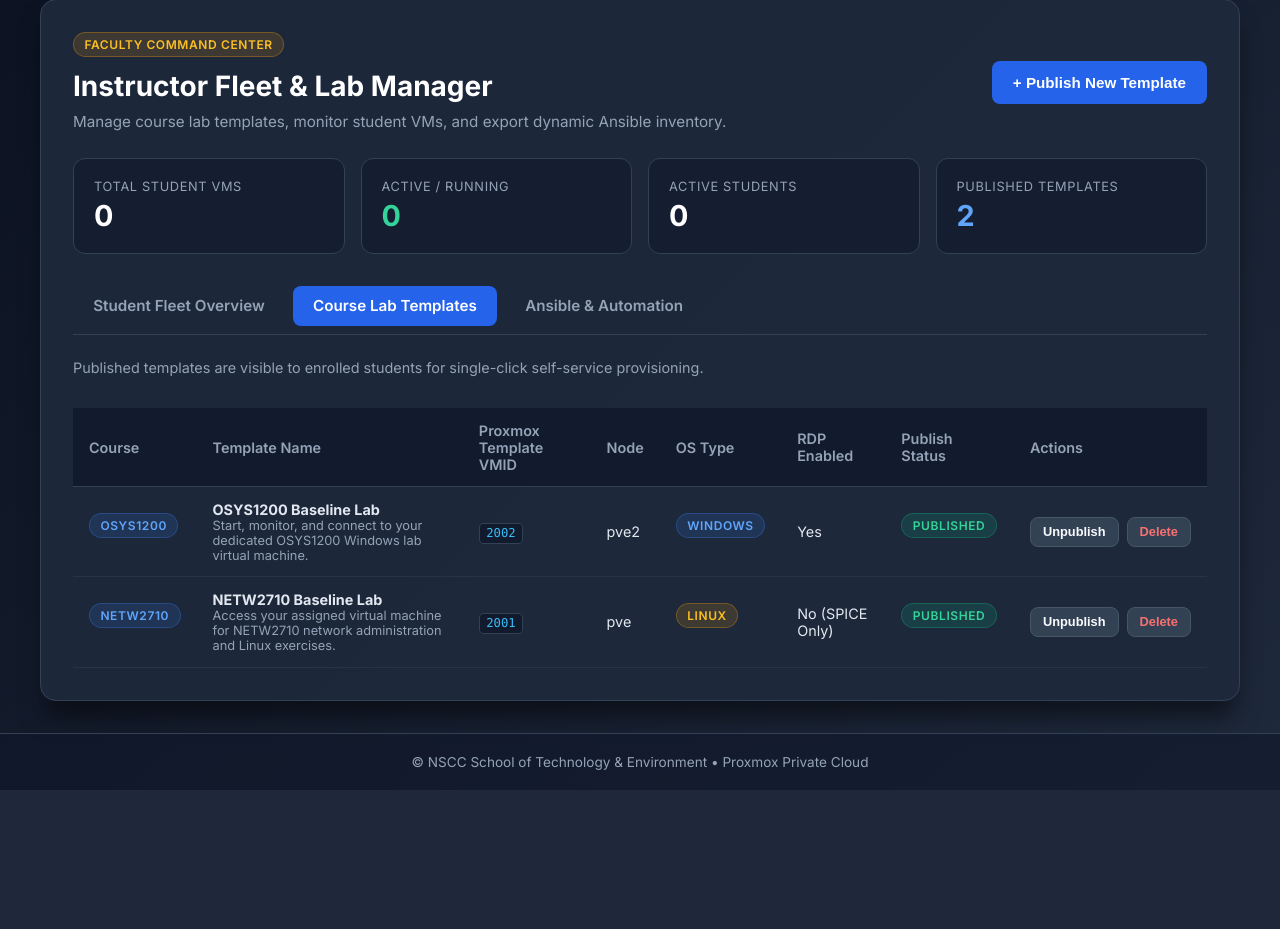
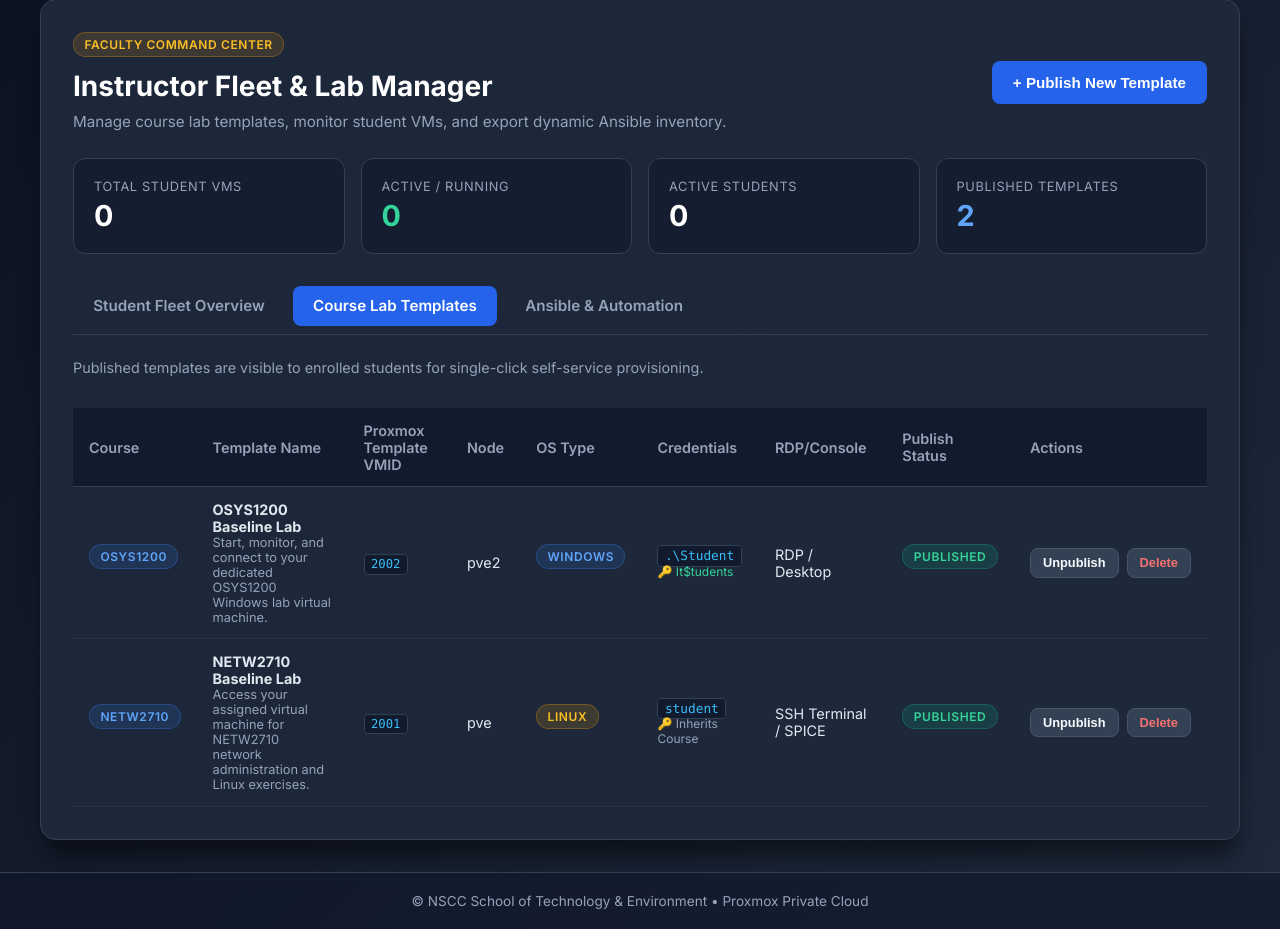
Before and after one commit to redmondmj/nscc-lab-portal, a Flask app: page /admin in a window 1280 px wide, after a click on "Course Lab Templates". Shown: the part 104-1033 px from the top of the page. Before the commit the page ends 894 px from the top, so only its background shows below. Run offline with Flask 3, Linux system fonts and the light colour scheme; data comes from the database, SQL or seed files in the repository; data that the repository does not hold is empty; some libraries are stand-ins or nearby versions.

Commit message:
feat: add template default_password management and support in-browser Linux SSH terminals

```diff
--- a/app.py
+++ b/app.py
@@ -542,43 +542,73 @@ def console_view(course_id, vmid):
         except Exception:
             pass
 
+    # Determine OS type (Windows RDP vs Linux SSH)
+    os_type = "windows"
+    if vm_record and vm_record.template and vm_record.template.os_type:
+        os_type = vm_record.template.os_type.lower()
+    elif getattr(course, "os_type", None):
+        os_type = course.os_type.lower()
+    elif cfg.get("os_type"):
+        os_type = cfg.get("os_type").lower()
+
+    default_user = "student" if os_type == "linux" else ".\\Student"
     username = (
         request.args.get("user")
         or (vm_record.template.default_username if (vm_record and vm_record.template and vm_record.template.default_username) else None)
         or cfg.get("default_username")
         or course.default_username
-        or ".\\Student"
+        or default_user
     )
     password = (
         request.args.get("pass")
+        or (vm_record.template.default_password if (vm_record and vm_record.template and vm_record.template.default_password) else None)
         or cfg.get("default_password")
         or os.environ.get(f"{course.id.upper()}_VM_PASSWORD")
         or os.environ.get("DEFAULT_VM_PASSWORD")
     )
 
-    domain = None
-    if "\\" in username:
-        domain, username = username.split("\\", 1)
+    if os_type == "linux":
+        ssh_settings = {
+            "hostname": target_ip,
+            "port": "22",
+            "username": username,
+            "font-name": "monospace",
+            "font-size": "14",
+            "color-scheme": "black-white"
+        }
+        if password:
+            ssh_settings["password"] = password
 
-    rdp_settings = {
-        "hostname": target_ip,
-        "port": "3389",
-        "security": "any",
-        "ignore-cert": "true",
-        "color-depth": "24",
-        "username": username
-    }
-    if domain:
-        rdp_settings["domain"] = domain
-    if password:
-        rdp_settings["password"] = password
+        conn_settings = {
+            "connection": {
+                "type": "ssh",
+                "settings": ssh_settings
+            }
+        }
+    else:
+        domain = None
+        if "\\" in username:
+            domain, username = username.split("\\", 1)
 
-    conn_settings = {
-        "connection": {
-            "type": "rdp",
-            "settings": rdp_settings
+        rdp_settings = {
+            "hostname": target_ip,
+            "port": "3389",
+            "security": "any",
+            "ignore-cert": "true",
+            "color-depth": "24",
+            "username": username
         }
-    }
+        if domain:
+            rdp_settings["domain"] = domain
+        if password:
+            rdp_settings["password"] = password
+
+        conn_settings = {
+            "connection": {
+                "type": "rdp",
+                "settings": rdp_settings
+            }
+        }
 
     token = generate_guacamole_token(conn_settings, app.secret_key)
     vm_data = vm_record.to_dict() if vm_record else {"vmid": vmid, "name": f"VM-{vmid}", "last_ip": target_ip}
@@ -676,11 +706,12 @@ def api_admin_add_template():
         supports_spice=True,
         preferred_node=data.get("preferred_node", "pve2"),
         default_username=data.get("default_username", ".\\Student"),
+        default_password=data.get("default_password") or None,
         is_published=data.get("is_published", True)
     )
     db.session.add(tmpl)
     db.session.commit()
-    return jsonify({"success": True, "template": tmpl.to_dict()}), 201
+    return jsonify({"success": True, "template": tmpl.to_dict(include_sensitive=True)}), 201
 
 @app.route("/api/admin/templates/<int:template_id>", methods=["PATCH"])
 @admin_required
@@ -697,6 +728,10 @@ def api_admin_update_template(template_id):
         tmpl.name = data["name"]
     if "description" in data:
         tmpl.description = data["description"]
+    if "default_username" in data:
+        tmpl.default_username = data["default_username"]
+    if "default_password" in data:
+        tmpl.default_password = data["default_password"] or None
 
     db.session.commit()
     return jsonify({"success": True, "template": tmpl.to_dict()})
--- a/guac-bridge/server.js
+++ b/guac-bridge/server.js
@@ -37,7 +37,8 @@ const clientOptions = {
         key: key
     },
     allowedUnencryptedConnectionSettings: {
-        rdp: ['width', 'height', 'dpi']
+        rdp: ['width', 'height', 'dpi'],
+        ssh: ['width', 'height', 'dpi', 'font-size', 'color-scheme']
     },
     log: {
         level: process.env.LOG_LEVEL || 'NORMAL'
--- a/templates/admin.html
+++ b/templates/admin.html
@@ -214,10 +214,15 @@
                             <span style="font-family: monospace; color: #38bdf8;">{{ vm.last_ip or (vm.status == 'running' and 'Acquiring...' or 'Offline') }}</span>
                         </td>
                         <td>
-                            <div style="display: flex; gap: 0.35rem;">
-                                <a href="/{{ vm.course_id }}/console/{{ vm.vmid }}" target="_blank" class="btn btn-primary" style="padding: 0.35rem 0.65rem; font-size: 0.8rem; background: #0284c7; border-color: #0369a1; {% if not vm.last_ip %}pointer-events: none; opacity: 0.4;{% endif %}" title="Open In-Browser HTML5 Desktop">
+                                {% if (vm.template and vm.template.os_type == 'linux') or (vm.course and vm.course.os_type == 'linux') %}
+                                <a href="/{{ vm.course_id }}/console/{{ vm.vmid }}" target="_blank" class="btn btn-primary" style="padding: 0.35rem 0.65rem; font-size: 0.8rem; background: #059669; border-color: #047857; {% if not vm.last_ip %}pointer-events: none; opacity: 0.4;{% endif %}" title="Open In-Browser HTML5 Linux Terminal">
+                                    &#128187; Terminal
+                                </a>
+                                {% else %}
+                                <a href="/{{ vm.course_id }}/console/{{ vm.vmid }}" target="_blank" class="btn btn-primary" style="padding: 0.35rem 0.65rem; font-size: 0.8rem; background: #0284c7; border-color: #0369a1; {% if not vm.last_ip %}pointer-events: none; opacity: 0.4;{% endif %}" title="Open In-Browser HTML5 Windows Desktop">
                                     &#128421; Desktop
                                 </a>
+                                {% endif %}
                                 <a href="/api/{{ vm.course_id }}/vv/{{ vm.vmid }}" class="btn btn-secondary" style="padding: 0.35rem 0.65rem; font-size: 0.8rem;" title="Open Virt-Viewer SPICE Console">
                                     &#128225; SPICE
                                 </a>
@@ -255,7 +260,8 @@
                         <th>Proxmox Template VMID</th>
                         <th>Node</th>
                         <th>OS Type</th>
-                        <th>RDP Enabled</th>
+                        <th>Credentials</th>
+                        <th>RDP/Console</th>
                         <th>Publish Status</th>
                         <th>Actions</th>
                     </tr>
@@ -271,7 +277,15 @@
                         <td><code>{{ tmpl.template_vmid }}</code></td>
                         <td>{{ tmpl.preferred_node }}</td>
                         <td><span class="badge {% if tmpl.os_type == 'windows' %}badge-info{% else %}badge-warning{% endif %}">{{ tmpl.os_type.upper() }}</span></td>
-                        <td>{{ "Yes" if tmpl.supports_rdp else "No (SPICE Only)" }}</td>
+                        <td>
+                            <code style="font-size: 0.8rem;">{{ tmpl.default_username }}</code>
+                            {% if tmpl.default_password %}
+                            <span style="display: block; font-size: 0.75rem; color: #34d399;" title="{{ tmpl.default_password }}">&#128273; {{ tmpl.default_password }}</span>
+                            {% else %}
+                            <span style="display: block; font-size: 0.75rem; color: var(--text-muted);">&#128273; Inherits Course</span>
+                            {% endif %}
+                        </td>
+                        <td>{{ "RDP / Desktop" if tmpl.supports_rdp else "SSH Terminal / SPICE" }}</td>
                         <td>
                             <span class="badge {% if tmpl.is_published %}badge-success{% else %}badge-danger{% endif %}">
                                 {{ "PUBLISHED" if tmpl.is_published else "DRAFT / HIDDEN" }}
@@ -360,19 +374,26 @@ ansible -i "http://10.10.0.103/api/admin/ansible/inventory" all -m win_ping
                 <div style="display: grid; grid-template-columns: 1fr 1fr; gap: 0.75rem;">
                     <div>
                         <label style="display: block; font-size: 0.85rem; color: var(--text-muted); margin-bottom: 0.3rem;">OS Type:</label>
-                        <select id="modalOs" style="width: 100%; padding: 0.65rem; border-radius: 6px; border: 1px solid var(--border); background: #0f172a; color: #fff;">
-                            <option value="windows">Windows</option>
-                            <option value="linux">Linux</option>
-                        </select>
-                    </div>
+                <div>
+                    <label style="display: block; font-size: 0.85rem; color: var(--text-muted); margin-bottom: 0.3rem;">OS Type:</label>
+                    <select id="modalOs" style="width: 100%; padding: 0.65rem; border-radius: 6px; border: 1px solid var(--border); background: #0f172a; color: #fff;">
+                        <option value="windows">Windows</option>
+                        <option value="linux">Linux</option>
+                    </select>
+                </div>
+                <div style="display: grid; grid-template-columns: 1fr 1fr; gap: 0.75rem;">
                     <div>
                         <label style="display: block; font-size: 0.85rem; color: var(--text-muted); margin-bottom: 0.3rem;">Default User:</label>
                         <input type="text" id="modalUser" value=".\Student" style="width: 100%; padding: 0.65rem; border-radius: 6px; border: 1px solid var(--border); background: #0f172a; color: #fff;">
                     </div>
+                    <div>
+                        <label style="display: block; font-size: 0.85rem; color: var(--text-muted); margin-bottom: 0.3rem;">Default Lab Password:</label>
+                        <input type="text" id="modalPass" placeholder="e.g. It$tudents (or blank to inherit)" style="width: 100%; padding: 0.65rem; border-radius: 6px; border: 1px solid var(--border); background: #0f172a; color: #fff;">
+                    </div>
                 </div>
                 <div style="display: flex; gap: 1.5rem; margin-top: 0.5rem;">
                     <label style="font-size: 0.9rem; color: #e2e8f0; display: flex; align-items: center; gap: 0.4rem;">
-                        <input type="checkbox" id="modalRdp" checked> Enable RDP
+                        <input type="checkbox" id="modalRdp" checked> Enable RDP (Windows)
                     </label>
                     <label style="font-size: 0.9rem; color: #e2e8f0; display: flex; align-items: center; gap: 0.4rem;">
                         <input type="checkbox" id="modalPublish" checked> Publish Immediately
@@ -418,9 +439,19 @@ ansible -i "http://10.10.0.103/api/admin/ansible/inventory" all -m win_ping
             const text = row.getAttribute("data-search").toLowerCase();
             const rowCourse = row.getAttribute("data-course");
             const matchesQuery = text.includes(q);
-            const matchesCourse = !course || (rowCourse === course);
+            const matchesCourse = (!course || rowCourse === course);
 
             row.style.display = (matchesQuery && matchesCourse) ? "" : "none";
+        });
+    }
+
+    function filterTemplatesTable() {
+        const course = document.getElementById("templateCourseFilter").value;
+        const rows = document.querySelectorAll("#templatesTab tbody tr");
+        rows.forEach(row => {
+            const rowBadge = row.querySelector("td .badge");
+            const rowCourse = rowBadge ? rowBadge.innerText.trim() : "";
+            row.style.display = (!course || rowCourse === course) ? "" : "none";
         });
     }
 
@@ -486,6 +517,7 @@ ansible -i "http://10.10.0.103/api/admin/ansible/inventory" all -m win_ping
             description: document.getElementById("modalDesc").value,
             os_type: document.getElementById("modalOs").value,
             default_username: document.getElementById("modalUser").value,
+            default_password: document.getElementById("modalPass").value.trim() || null,
             supports_rdp: document.getElementById("modalRdp").checked,
             is_published: document.getElementById("modalPublish").checked
         };
```
Also changed, not shown: db_init.py (+14 -0 lines), models.py (+6 -2 lines), templates/course.html (+12 -7 lines), test_app.py (+37 -8 lines).
